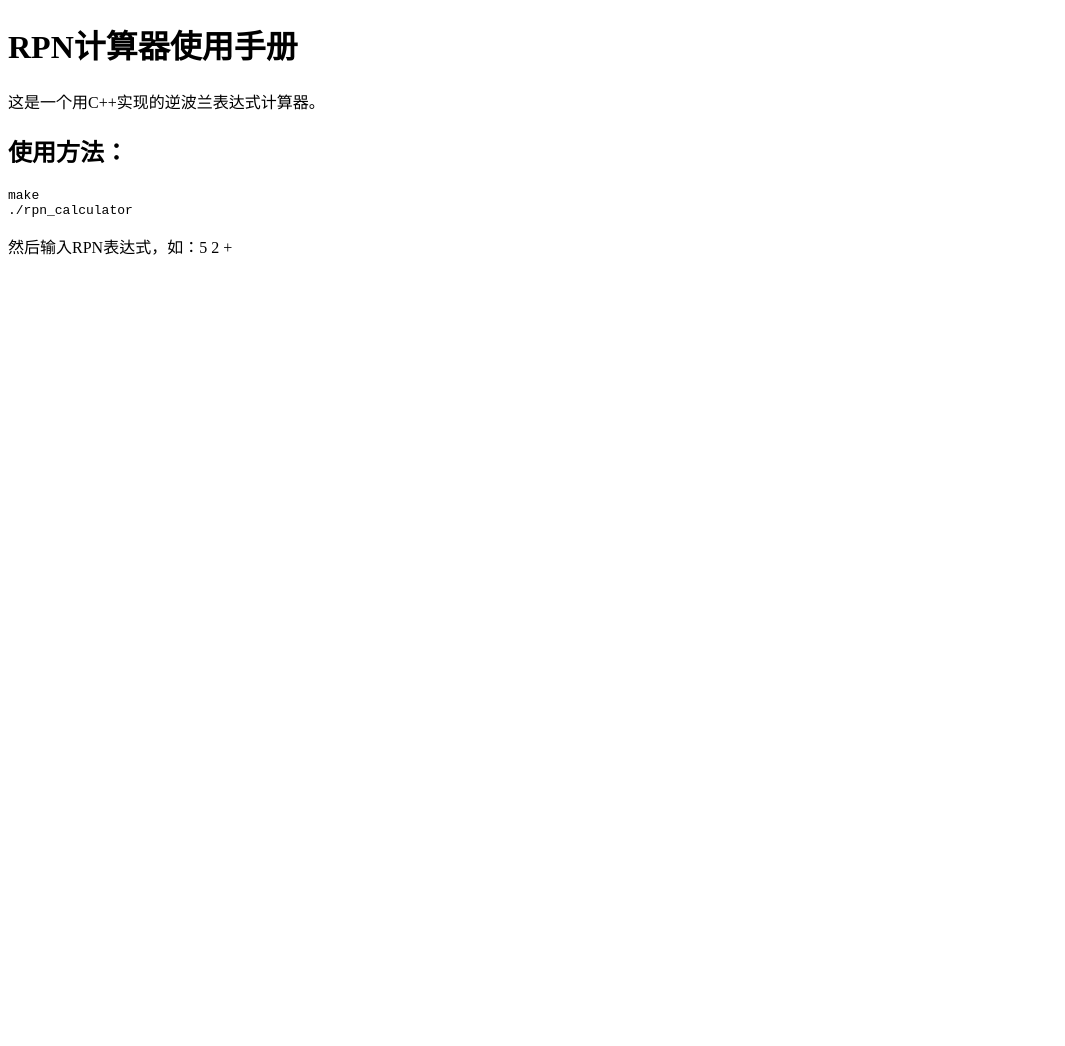
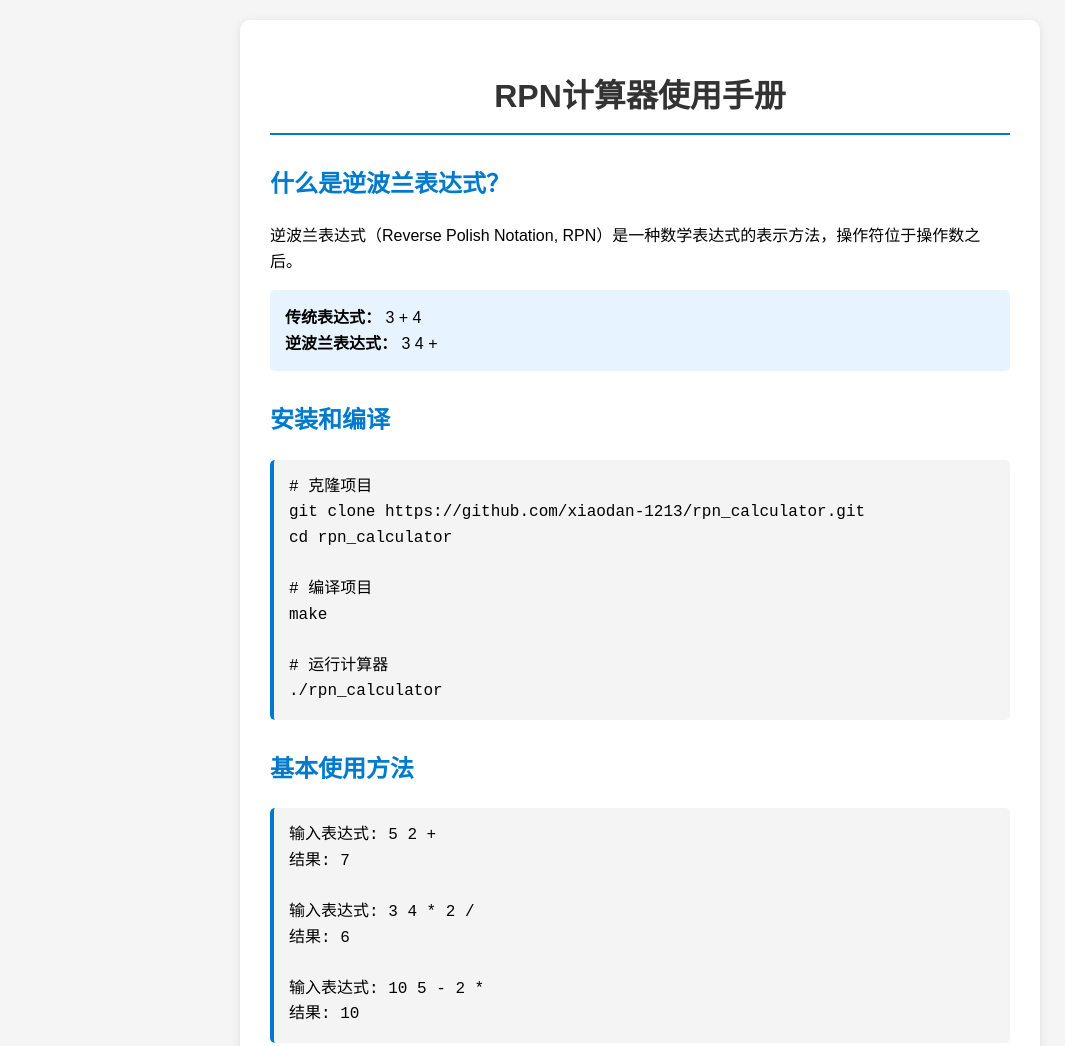
Before and after one commit to xiaodan-1213/rpn_calculator, a plain HTML site: page rpn_manual.html in a window 1280 px wide. Shown: the top 1046 px of the page, without its empty margins (0-1065 px from the left). Before the commit the page ends 800 px from the top, so only its background shows below. Drawn offline with Linux system fonts and the light colour scheme.

Commit message:
完善使用手册内容

```diff
--- a/rpn_manual.html
+++ b/rpn_manual.html
@@ -1,14 +1,132 @@
 <!DOCTYPE html>
-<html>
+<html lang="zh-CN">
 <head>
+    <meta charset="UTF-8">
+    <meta name="viewport" content="width=device-width, initial-scale=1.0">
     <title>RPN计算器使用手册</title>
+    <style>
+        body {
+            font-family: Arial, sans-serif;
+            line-height: 1.6;
+            margin: 0;
+            padding: 20px;
+            max-width: 800px;
+            margin: 0 auto;
+            background-color: #f5f5f5;
+        }
+        .container {
+            background: white;
+            padding: 30px;
+            border-radius: 10px;
+            box-shadow: 0 2px 10px rgba(0,0,0,0.1);
+        }
+        h1 {
+            color: #333;
+            text-align: center;
+            border-bottom: 2px solid #007acc;
+            padding-bottom: 10px;
+        }
+        h2 {
+            color: #007acc;
+            margin-top: 30px;
+        }
+        .code {
+            background: #f4f4f4;
+            padding: 15px;
+            border-radius: 5px;
+            border-left: 4px solid #007acc;
+            font-family: 'Courier New', monospace;
+            margin: 15px 0;
+        }
+        .example {
+            background: #e7f3ff;
+            padding: 15px;
+            border-radius: 5px;
+            margin: 15px 0;
+        }
+        .warning {
+            background: #fff3cd;
+            padding: 15px;
+            border-radius: 5px;
+            border-left: 4px solid #ffc107;
+        }
+    </style>
 </head>
 <body>
-    <h1>RPN计算器使用手册</h1>
-    <p>这是一个用C++实现的逆波兰表达式计算器。</p>
-    <h2>使用方法：</h2>
-    <pre>make
-./rpn_calculator</pre>
-    <p>然后输入RPN表达式，如：5 2 +</p>
+    <div class="container">
+        <h1>RPN计算器使用手册</h1>
+
+        <h2>什么是逆波兰表达式？</h2>
+        <p>逆波兰表达式（Reverse Polish Notation, RPN）是一种数学表达式的表示方法，操作符位于操作数之后。</p>
+
+        <div class="example">
+            <strong>传统表达式：</strong> 3 + 4<br>
+            <strong>逆波兰表达式：</strong> 3 4 +
+        </div>
+
+        <h2>安装和编译</h2>
+        <div class="code">
+# 克隆项目<br>
+git clone https://github.com/xiaodan-1213/rpn_calculator.git<br>
+cd rpn_calculator<br>
+<br>
+# 编译项目<br>
+make<br>
+<br>
+# 运行计算器<br>
+./rpn_calculator
+        </div>
+
+        <h2>基本使用方法</h2>
+        <div class="code">
+输入表达式: 5 2 +<br>
+结果: 7<br>
+<br>
+输入表达式: 3 4 * 2 /<br>
+结果: 6<br>
+<br>
+输入表达式: 10 5 - 2 *<br>
+结果: 10
+        </div>
+
+        <h2>支持的运算符</h2>
+        <ul>
+            <li><code>+</code> - 加法</li>
+            <li><code>-</code> - 减法</li>
+            <li><code>*</code> - 乘法</li>
+            <li><code>/</code> - 除法</li>
+        </ul>
+
+        <h2>复杂表达式示例</h2>
+        <div class="code">
+# 计算 (5 + (1 + 2) * 4) - 3<br>
+输入表达式: 5 1 2 + 4 * + 3 -<br>
+结果: 14<br>
+<br>
+# 计算 (10 - 2) * 3<br>
+输入表达式: 10 2 - 3 *<br>
+结果: 24
+        </div>
+
+        <h2>错误处理</h2>
+        <div class="warning">
+            <strong>栈下溢错误：</strong> 操作数不足时会出现此错误<br>
+            <strong>无效操作符错误：</strong> 输入不支持的操作符时会出现此错误
+        </div>
+
+        <h2>退出程序</h2>
+        <ul>
+            <li>按 <code>Ctrl + D</code> 正常退出</li>
+            <li>按 <code>Ctrl + C</code> 强制退出</li>
+        </ul>
+
+        <h2>项目信息</h2>
+        <p>这是一个用C++实现的逆波兰表达式计算器，支持基本的数学运算和错误处理。</p>
+
+        <p><strong>GitHub仓库：</strong>
+        <a href="https://github.com/xiaodan-1213/rpn_calculator">https://github.com/xiaodan-1213/rpn_calculator</a></p>
+
+        <p><strong>作者：</strong> xiaodan-1213</p>
+    </div>
 </body>
 </html>
```
